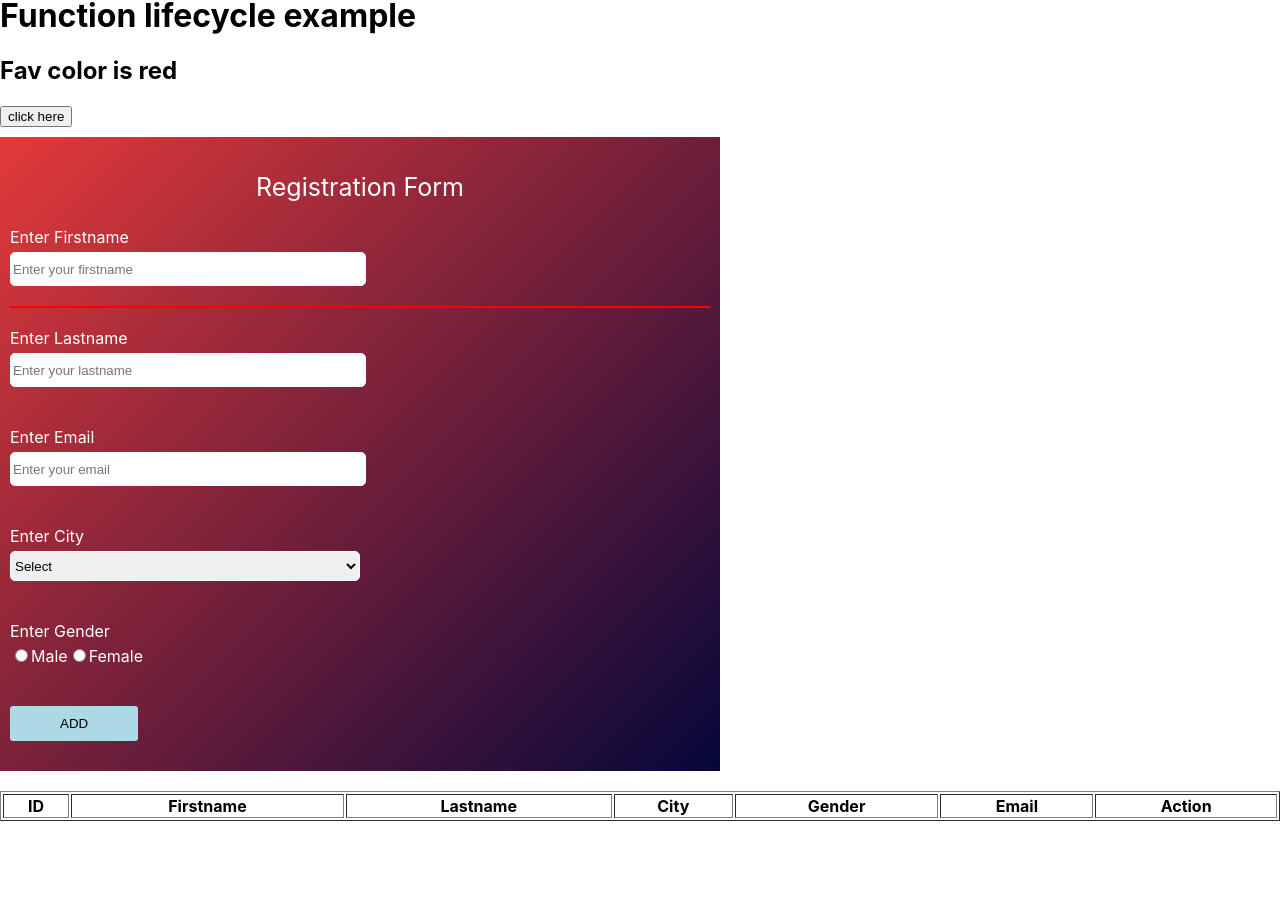
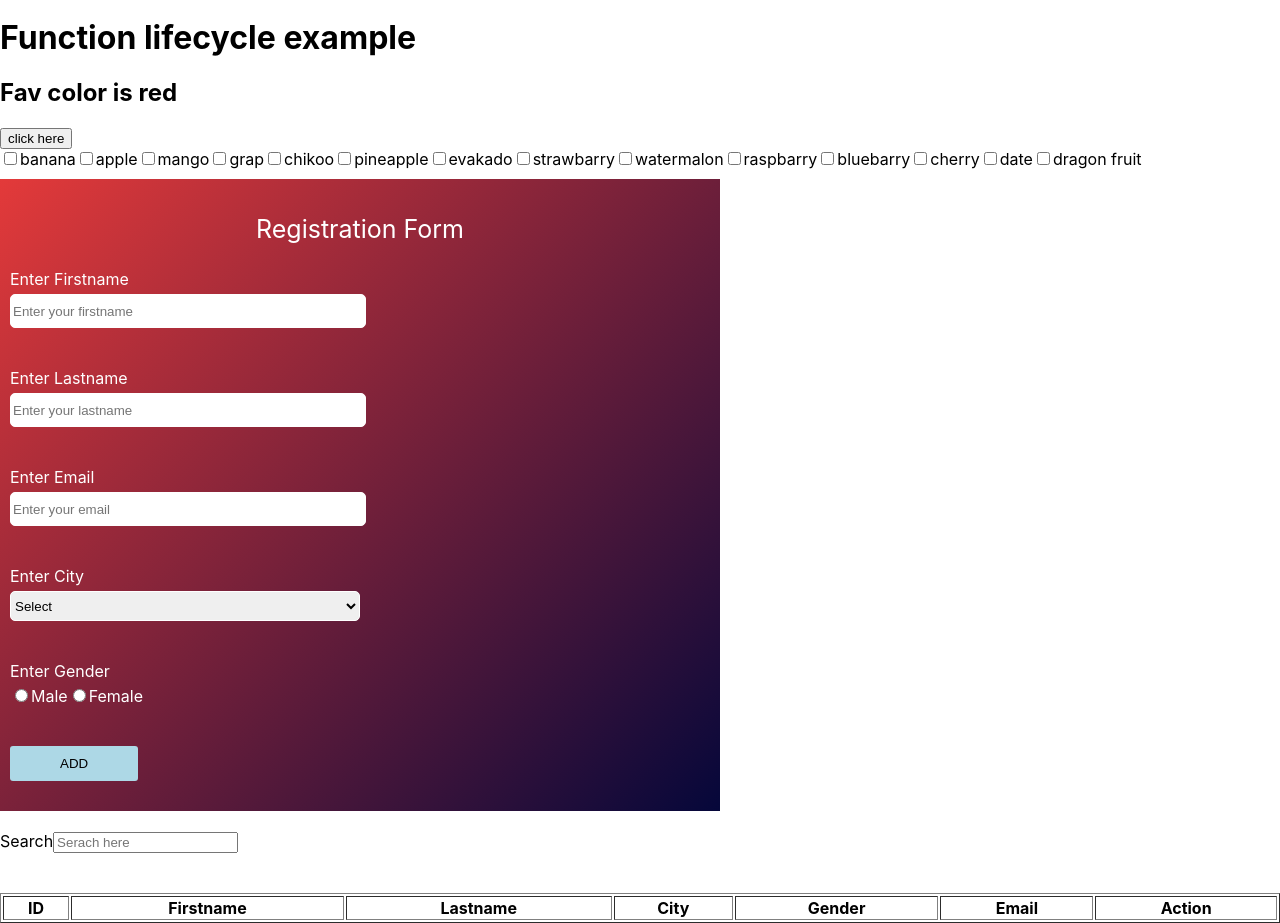
Before and after one commit to manali6897/react-demo, a React (Create React App) app: page / in a window 1280 px wide. Shown: the part 3915-4838 px from the top of the page. Before the commit the page ends 4736 px from the top, so only its background shows below. Built offline with nearby package versions, Linux system fonts and the light colour scheme.

Commit message:
searchbox,checkbox,find city record,finr year recoed,change keyvalue

```diff
--- a/src/App.css
+++ b/src/App.css
@@ -87,7 +87,3 @@
   border: none;
   border-radius: 3px;
 }
-.errormsg{
-  color:red;
-  border:1px solid red;
-}
--- a/src/functionMap.js
+++ b/src/functionMap.js
@@ -43,6 +43,40 @@ let borndata = [
 ];
 export const BirthSheet = () => {
   const [birthdata, setBirthdata] = useState(borndata);
+
+  const handleCheck = () => {
+    let newData = birthdata.filter((x) => x.birthCity === 63);
+    console.log("birthCity 63 ", newData);
+    let newData1 = birthdata.filter((x) => x.birthYear > 2017);
+    console.log("birthYear 2017", newData1);
+    const transfer = borndata.map(
+      ({
+        id: id,
+        name: name,
+        surname: surname,
+        birthCity: birthCity,
+        birthYear: BirthOfYear,
+      }) => ({
+        id,
+        name,
+        surname,
+        birthCity,
+        BirthOfYear,
+      })
+    );
+    console.log("change obj key", transfer);
+    const transfer1 = borndata.map((obj) => {
+      return {
+        birthofyear: obj?.birthYear,
+        id: obj?.id,
+        name: obj?.name,
+        surname: obj?.surname,
+        birthCity: obj?.birthCity,
+      };
+    });
+    console.log("change obj key 2nd method", transfer1);
+  };
+
   return (
     <>
       <h2>Table use with list and map function component</h2>
@@ -70,6 +104,7 @@ export const BirthSheet = () => {
           })}
         </tbody>
       </table>
+      <button onClick={handleCheck}> click me</button>
     </>
   );
 };
--- a/src/todolist.js
+++ b/src/todolist.js
@@ -1,14 +1,34 @@
 import React, { useState } from "react";
 
 import { BiEdit } from "react-icons/bi";
-
 import { TiDelete } from "react-icons/ti";
+let checkArray = [
+  { id: 1, name: "banana" },
+  { id: 2, name: "apple" },
+  { id: 3, name: "mango" },
+  { id: 4, name: "grap" },
+  { id: 5, name: "chikoo" },
+  { id: 6, name: "pineapple" },
+  { id: 7, name: "evakado" },
+  { id: 8, name: "strawbarry" },
+  { id: 9, name: "watermalon" },
+  { id: 10, name: "raspbarry" },
+  { id: 11, name: "bluebarry" },
+  { id: 12, name: "cherry" },
+  { id: 13, name: "date" },
+  { id: 14, name: "dragon fruit" },
+];
 export const Todoform = () => {
   const [input, setInput] = useState({});
   const [tableData, setTableData] = useState([]);
   const [isEdit, setIsEdit] = useState(false);
   const [selectedEditData, setSelectedEditData] = useState("");
   const [errors, setErrors] = useState({});
+  const [filteredResults, setFilterdResults] = useState([]);
+  const [isFilter, setIsFilter] = useState(false);
+  const [search, setSearch] = useState("");
+  const [ischeckitem, setIscheckItem] = useState([]);
+  const [checkList, SetcheckList] = useState(checkArray);
 
   const handleChange = (event) => {
     const name = event.target.name;
@@ -41,7 +61,6 @@ export const Todoform = () => {
   };
 
   const UpdateTodo = () => {
-    console.log("selected", selectedEditData, input);
     if (isValidate()) {
       let selectedEditDatas = tableData.map((item, index) => {
         if (index == selectedEditData) {
@@ -82,9 +101,64 @@ export const Todoform = () => {
     setErrors(errors);
     return flag;
   };
+  const handleSearch = (searchValue) => {
+    if (searchValue !== "") {
+      const filterdData = tableData.filter((item) => {
+        return Object.values(item)
+          .join("")
+          .toLowerCase()
+          .includes(searchValue.toLowerCase());
+      });
+      setFilterdResults(filterdData);
+      setIsFilter(true);
+    } else {
+      setFilterdResults(tableData);
+      setIsFilter(false);
+    }
+  };
+  const handleCheck = (checkitem, e) => {
+    let flag = e.target.checked;
+    console.log("checkfruit", e.target.checked);
 
+    if (flag) {
+      let newData = checkList.filter((x) => x.id === checkitem.id);
+      console.log("newData", newData);
+      setIscheckItem([...ischeckitem, newData[0]]);
+    } else {
+      const newcheck = checkList.filter((x) => x.id !== checkitem.id);
+      console.log("uncheckfruit", newcheck);
+      setIscheckItem(newcheck[0]);
+    }
+
+    // if (checkList.filter((x) => x.id === checkitem.id).length === 0) {
+    //   console.log("checkitem", checkitem);
+    //   SetcheckItem([...checkList, checkitem]);
+    // } else {
+
+    //   const newcheck = .filter((x) => x.id !== checkitem.id);
+    //   SetcheckItem(newcheck);
+    // }
+  };
+  console.log("fruites", ischeckitem);
+  const newTbaleData = isFilter ? filteredResults : tableData;
+  console.log("search", newTbaleData);
   return (
     <>
+      {checkList?.map((checkitem, index) => {
+        return (
+          <>
+            <input
+              type="checkbox"
+              checked={checkitem.checked}
+              name={checkitem.name}
+              value={checkitem.name}
+              onClick={(e) => handleCheck(checkitem, e)}
+            />
+            {checkitem.name}
+          </>
+        );
+      })}
+
       <div className="container">
         <div className="heading">
           <p>Registration Form</p>
@@ -211,6 +285,20 @@ export const Todoform = () => {
         </div>
       </div>
       <br />
+      <div>
+        <span>Search</span>
+        <input
+          onChange={(e) => {
+            handleSearch(e.target.value);
+            setSearch(e.target.value);
+          }}
+          name="search"
+          value={search}
+          placeholder="Serach here"
+        />
+      </div>
+      <br />
+      <br />
       <table border="1" width="100%">
         <tr>
           <th>ID</th>
@@ -220,9 +308,9 @@ export const Todoform = () => {
           <th>Gender</th>
           <th>Email</th>
           <th>Action</th>
-        </tr>
+        </tr>{" "}
         <tbody>
-          {tableData?.map((obj, index) => {
+          {newTbaleData?.map((obj, index) => {
             return (
               <>
                 <tr key={index}>
@@ -243,7 +331,7 @@ export const Todoform = () => {
                       <BiEdit size={24} color="red" />
                     </button>
                     <button onClick={() => handleDelete(index)}>
-                      <TiDelete size={24} />
+                      <TiDelete size={24} color="red" />
                     </button>
                   </td>
                 </tr>
```
